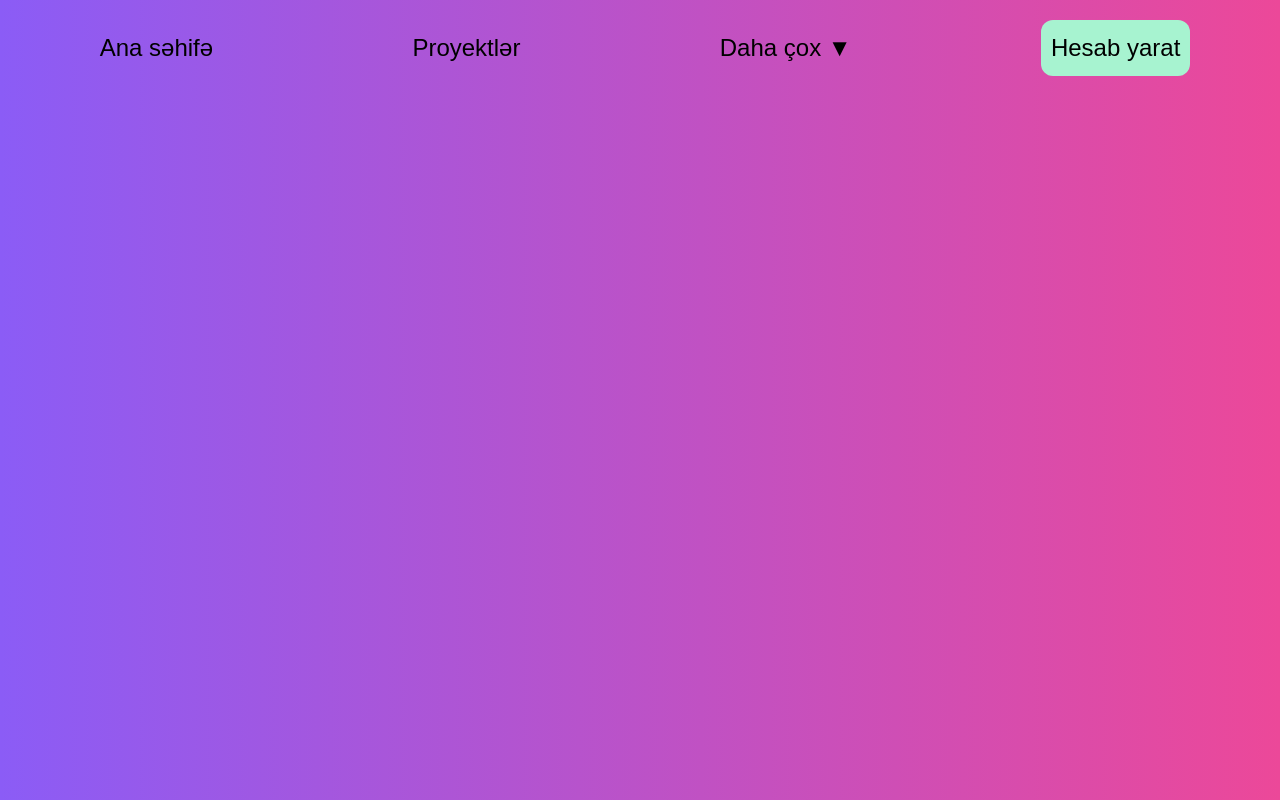
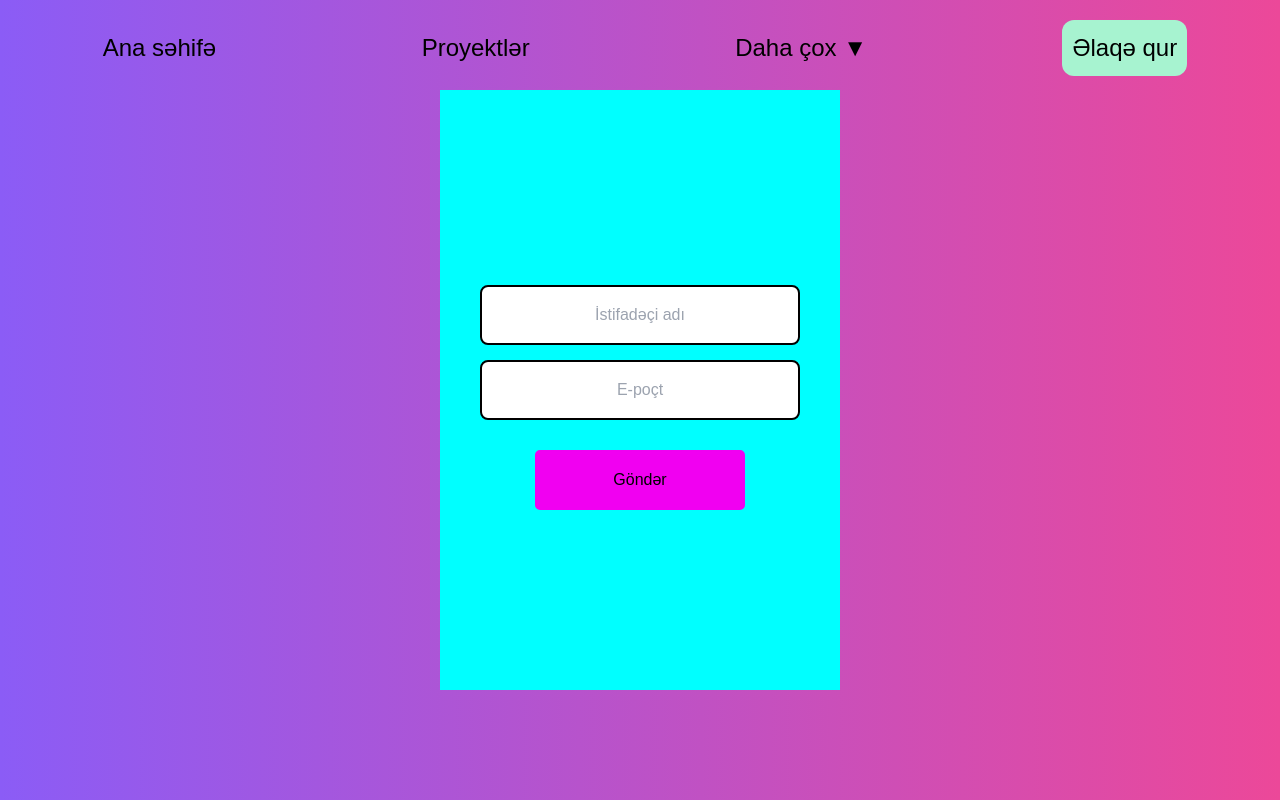
Before and after one commit to tuncayofficial/geometry-dash, a React (Create React App) app: page /contact in a window 1280 px wide. Built offline with nearby package versions, Linux system fonts and the light colour scheme.

Commit message:
landing-redesign

```diff
--- a/src/App.js
+++ b/src/App.js
@@ -2,7 +2,7 @@
 import './index.css';
 import Navbar from './components/Navbar';
 import Landing from "./components/Pages/Landing"
-import Register from "./components/Pages/Register"
+import Register from "./components/Pages/Contact"
 
 // Modules
 import { initializeApp } from "firebase/app";
@@ -13,19 +13,20 @@ import {
   Route,
   Link
 } from "react-router-dom";
+import Contact from './components/Pages/Contact';
 
 
 
 function App() {
-   const firebaseConfig = {
-  apiKey: "AIzaSyC-0OueXIOzPKj0i3lHRSb3PH85xTtiTls",
-  authDomain: "gdash-community.firebaseapp.com",
-  projectId: "gdash-community",
-  storageBucket: "gdash-community.appspot.com",
-  messagingSenderId: "296474599182",
-  appId: "1:296474599182:web:4471ac390f1128e4c8815f",
-  measurementId: "G-CH8KERKS2G"
-};
+  const firebaseConfig = {
+    apiKey: "AIzaSyBW3ym9FYTIVGP4PlbhL7uudprUk9LnPCo",
+    authDomain: "portfolio-a1b82.firebaseapp.com",
+    projectId: "portfolio-a1b82",
+    storageBucket: "portfolio-a1b82.appspot.com",
+    messagingSenderId: "373242789869",
+    appId: "1:373242789869:web:52189a9942d917eaddf1e4",
+    measurementId: "G-Q4BCCLLGG8"
+  };
 
 // Initialize Firebase
 const app = initializeApp(firebaseConfig);
@@ -36,7 +37,7 @@ const analytics = getAnalytics(app);
              <Navbar />
              <Routes>
                <Route exact path='/' element={< Landing />}></Route>
-               <Route exact path='/register' element={< Register />}></Route>
+               <Route exact path='/contact' element={< Contact />}></Route>
              </Routes>
            </div>
     </Router>
--- a/src/components/Navbar.js
+++ b/src/components/Navbar.js
@@ -2,6 +2,7 @@ import Item from "./Item"
 import MenuNav from "./MenuNav"
 import '../index.css';
 import { useState } from "react"
+import { GiHamburgerMenu } from "react-icons/gi"
 
 function Navbar(){
     const [condition, setCondition] = useState(false)
@@ -12,6 +13,7 @@ function Navbar(){
 
     return (
         <div>
+        <span className="menu-icon"><GiHamburgerMenu /></span>
         <nav>
             <ul className="flex flex-row justify-around">
             <li className="transition-all duration-100 cursor-pointer rounded-xl hover:bg-green-300"><a href = "/">Ana səhifə</a></li>
@@ -21,7 +23,7 @@ function Navbar(){
                 <li className="text-white text-2xl duration-100 m-0 p-3 hover:bg-white rounded-xl"><a href = "/register">Əlaqə</a></li>
                 <li className="text-white text-2xl ease-in duration-100 m-0 p-3 hover:bg-white rounded-xl"><a href = "/register">Kitablar</a></li>
             </ul>) : ""}
-            <li className="transition-all duration-100 cursor-pointer rounded-xl bg-green-200 hover:bg-green-300"><a href = "/register">Hesab yarat</a></li>
+            <li className="transition-all duration-100 cursor-pointer rounded-xl bg-green-200 hover:bg-green-300"><a href = "/contact">Əlaqə qur</a></li>
             </ul>
         </nav>
         </div>
--- /dev/null
+++ b/src/components/Pages/Contact.js
@@ -0,0 +1,25 @@
+import { initializeApp } from "firebase/app";
+import { getFirestore } from "firebase/firestore";
+import { useState } from "react"
+
+
+function Contact(){
+  return(
+    <form className="contact">
+     <label for = "username">
+       <input id = "username" placeholder="İstifadəçi adı" />
+     </label>
+     <label for = "email">
+       <input id = "email" placeholder="E-poçt" type = "email" />
+     </label>
+     <label for = "description">
+       <textfield id = "username" placeholder="Açıqlama" />
+     </label>
+     <label for = "submit">
+       <button id = "submit">Göndər</button>
+     </label>
+    </form>
+  )
+}
+
+export default Contact
--- a/src/components/Pages/Landing.js
+++ b/src/components/Pages/Landing.js
@@ -11,6 +11,7 @@ import { AiFillInstagram } from "react-icons/ai"
 import { BsDiscord } from "react-icons/bs"
 import { AiFillLinkedin } from "react-icons/ai"
 import { AiFillGithub } from "react-icons/ai"
+import { GiHamburgerMenu } from "react-icons/gi"
 
 function Landing(){
    const [email, setEmail] = useState();
@@ -33,7 +34,7 @@ function Landing(){
       Salam, mənim adım Tuncaydır! 5 illik təcrübə ilə web-programming və web-design ilə məşğul oluram.<br /><br />
       Əsasən, ReactJS və ExpressJS ilə işləyirəm. Bundan başqa Flutter və Python kimi dillər ilə tanışlığım var!<br /><br />
       Newsletter-a qoşularaq yeniliklərdən xəbərdar ol! <br /><br />
-      <div className = 'news-register flex flex-row m-auto justify-center items-center'>
+      <div className = 'newsregister flex m-auto justify-center items-center'>
         <input onChange = {(e) => setEmail(e.target.value)} placeholder='E-mail' type = "email" className='mx-6' />
         <button>Qoşul</button>
       </div>
--- a/src/components/Pages/Register.js
+++ /dev/null
@@ -1,7 +0,0 @@
-function Register(){
-  return(
-    <div>Hello World!</div>
-  )
-}
-
-export default Register
--- a/src/index.css
+++ b/src/index.css
@@ -27,6 +27,10 @@
 body {
   color : #FAFAFA;
   font-family: "Montserrat", sans-serif;
+}
+
+.menu-icon {
+  display: none;
 }
 
 nav {
@@ -107,6 +111,22 @@ button {
   font-size: 23px;
 }
 
+.contact {
+  height : 600px;
+  width : 400px;
+  background-color: cyan;
+  display: flex;
+  flex-direction: column;
+  justify-content: center;
+  align-items: center;
+  margin: auto;
+  color : black;
+}
+
+.contact label {
+  margin-top : 15px;
+}
+
 @media all and (max-width : 600px){
   html {
     zoom : 70%;
@@ -121,7 +141,7 @@ button {
 
   .about {
     width : 500px;
-    height: 900px;
+    height: 700px;
   }
 
   .abilitiescontainer {
@@ -135,8 +155,13 @@ button {
     text-align: center;
   }
 
-  .news-register {
+  .newsregister {
     display: flex;
     flex-direction: column;
   }
+
+  .newsregister button {
+    margin-top: 15px;
+    width: 320px;
+  }
 }
```
